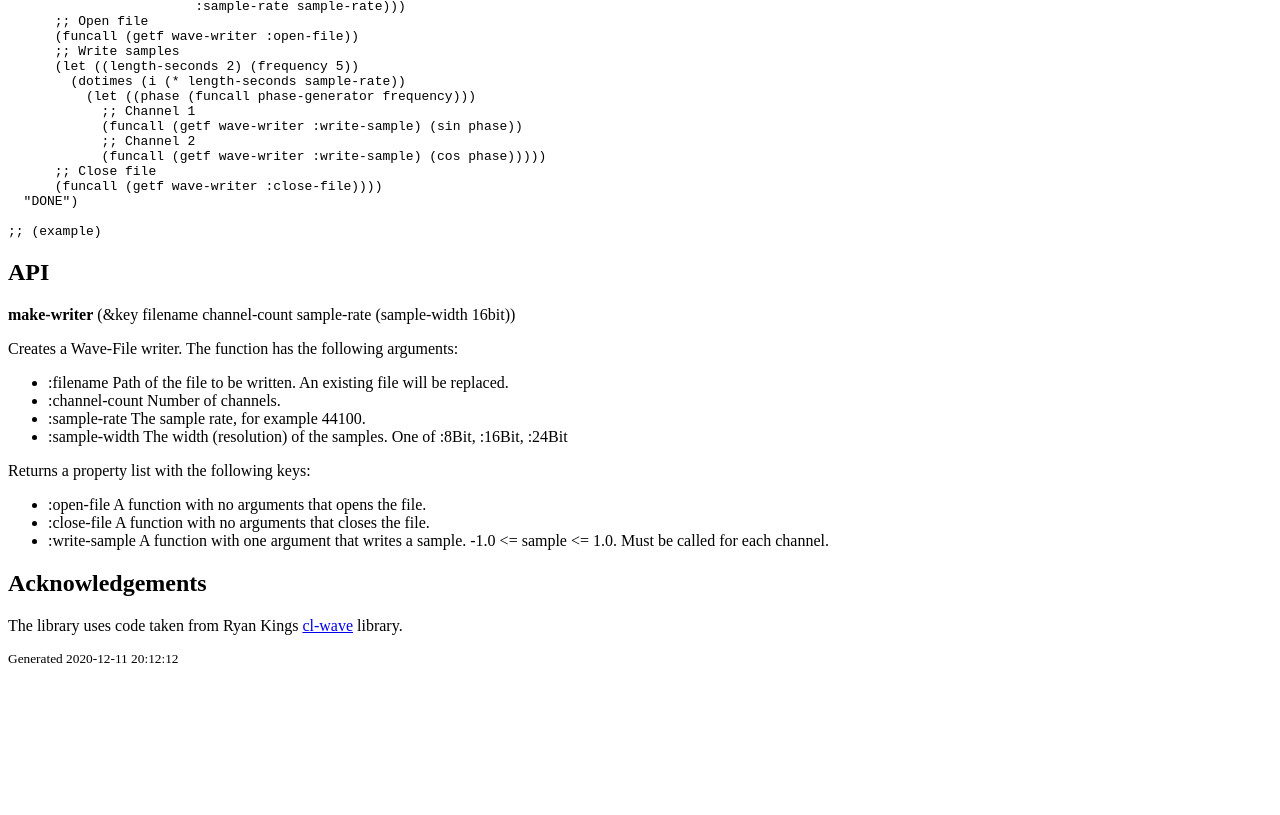
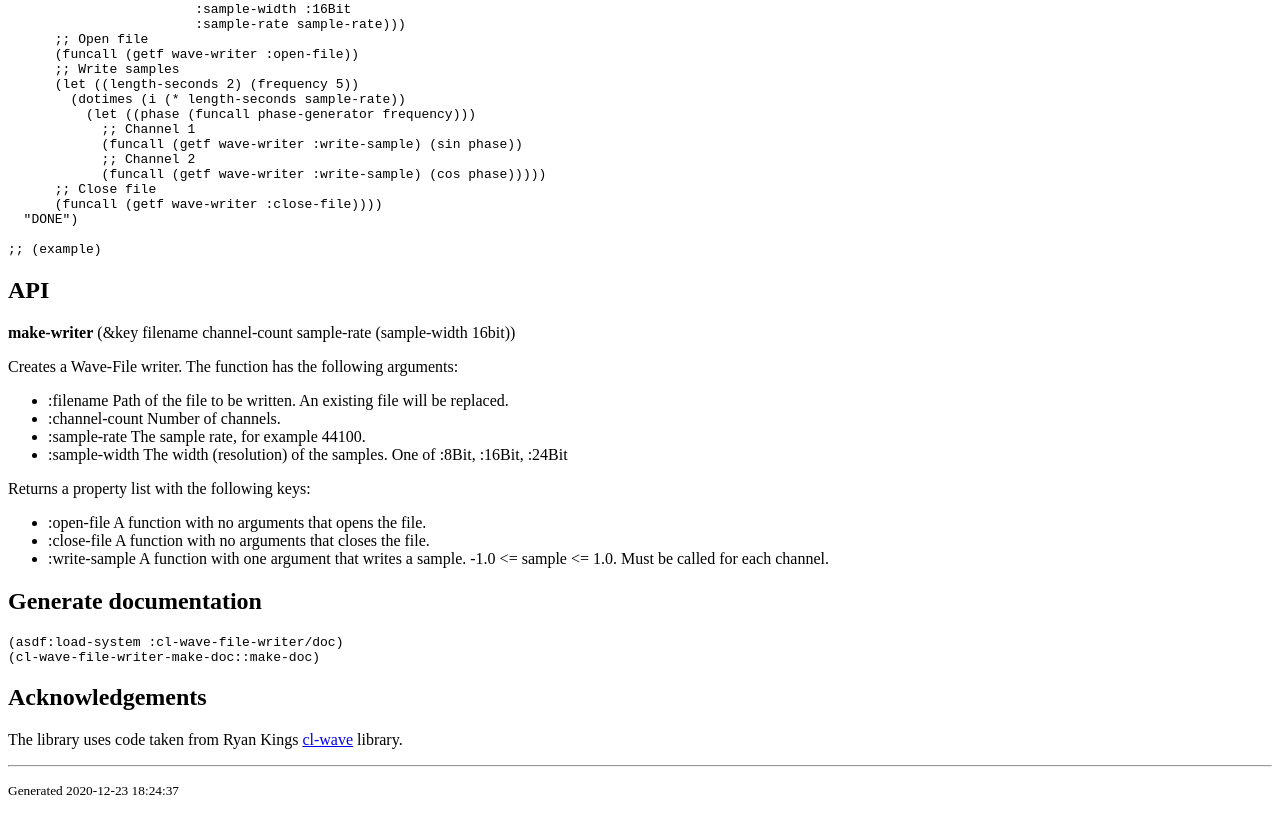
Before and after one commit to Frechmatz/cl-wave-file-writer, a plain HTML site: page docs/index.html in a window 1280 px wide. Shown: the part 722-1537 px from the top of the page. Before the commit the page ends 1405 px from the top, so only its background shows below. Drawn offline with Linux system fonts and the light colour scheme.

Commit message:
All systems now defined in cl-wave-file-writer.asd; Updated code, doc

```diff
--- a/docs/index.html
+++ b/docs/index.html
@@ -1,7 +1,7 @@
 <html><body><header><h1>cl-wave-file-writer</h1><p>A Common Lisp library for generating wave (.wav) audio files. Supports sample widths of
   8, 16 and 24 Bits, any sample rate and any number of channels. Samples are not
   buffered in memory.</p>
-<p>The source code of cl-wave-file-writer can be found <a href="https://github.com/Frechmatz/cl-wave-file-writer">here</a>.</p></header><nav><h1>Table of contents</h1><ul><li><a href="#Installation">Installation</a></li><li><a href="#Example">Example</a></li><li><a href="#API">API</a></li><li><a href="#Acknowledgements">Acknowledgements</a></li></ul></nav><section><h1 id="Installation">Installation</h1><p><pre><code>(ql:quickload "cl-wave-file-writer")</code></pre></p><h1 id="Example">Example</h1><p><pre><code>(defpackage :cl-wave-file-writer-example-1
+<p>The source code of cl-wave-file-writer can be found <a href="https://github.com/Frechmatz/cl-wave-file-writer">here</a>.</p></header><nav><h1>Table of contents</h1><ul><li><a href="#Installation">Installation</a></li><li><a href="#Example">Example</a></li><li><a href="#API">API</a></li><li><a href="#Generate documentation">Generate documentation</a></li><li><a href="#Acknowledgements">Acknowledgements</a></li></ul></nav><section><h1 id="Installation">Installation</h1><p><pre><code>(ql:quickload "cl-wave-file-writer")</code></pre></p><h1 id="Example">Example</h1><p><pre><code>(defpackage :cl-wave-file-writer-example-1
   (:use :cl))
 
 (in-package :cl-wave-file-writer-example-1)
@@ -50,4 +50,5 @@
       <li>:close-file A function with no arguments that closes the file.</li>
       <li>:write-sample A function with one argument that writes a sample.
 -1.0 <= sample <= 1.0. Must be called for each channel.</li>
-   </ul></p><h1 id="Acknowledgements">Acknowledgements</h1><p>The library uses code taken from Ryan Kings <a href="https://github.com/RyanTKing/cl-wave">cl-wave</a> library.</p></section><footer><p><small>Generated 2020-12-11  20:12:12</small></p></footer></body></html>
+   </ul></p><h1 id="Generate documentation">Generate documentation</h1><p><pre><code>(asdf:load-system :cl-wave-file-writer/doc)
+(cl-wave-file-writer-make-doc::make-doc)</code></pre></p><h1 id="Acknowledgements">Acknowledgements</h1><p>The library uses code taken from Ryan Kings <a href="https://github.com/RyanTKing/cl-wave">cl-wave</a> library.</p></section><footer><hr/><p><small>Generated 2020-12-23  18:24:37</small></p></footer></body></html>
```
Also changed, not shown: 6 other files.
